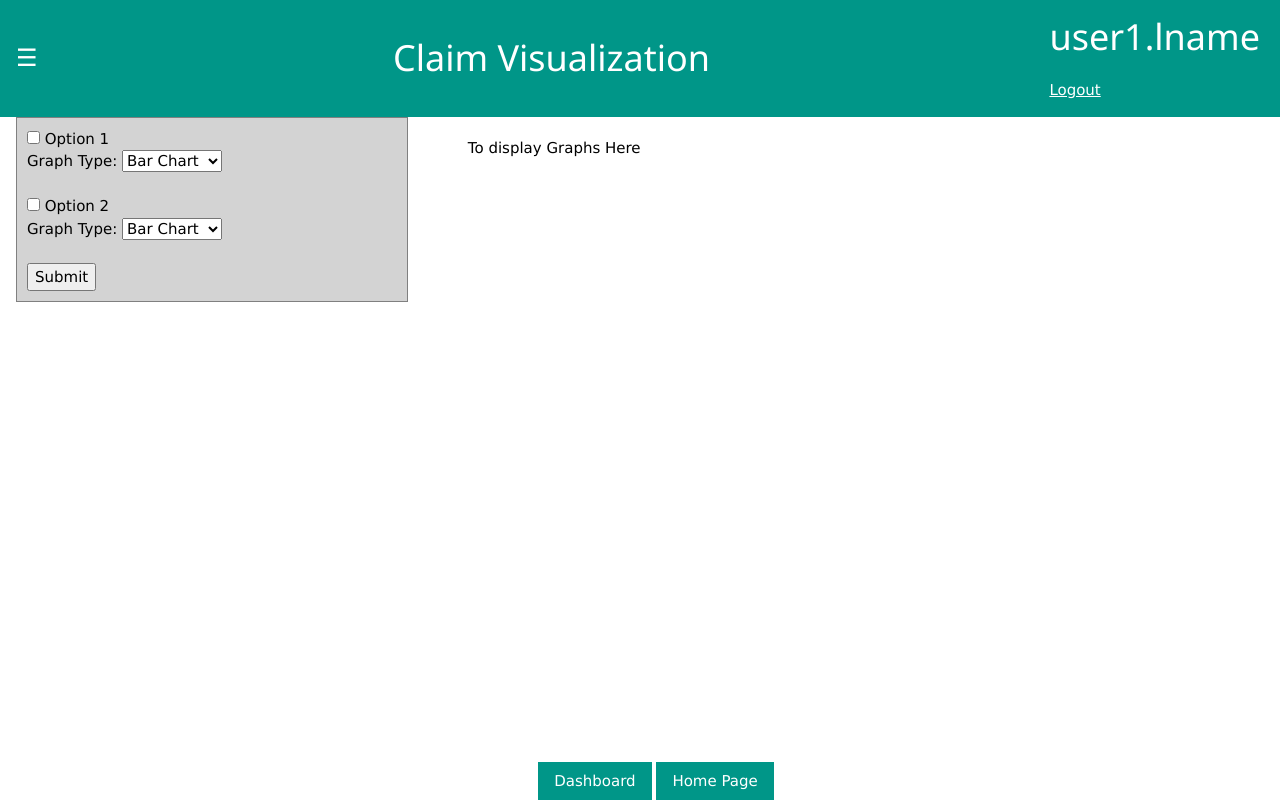
After one commit to JosephAMay/FHIR-Visualizer_GCP, a Flask app: page /claim in a window 1280 px wide. The commit adds this page. Run offline with Flask 3, Linux system fonts and the light colour scheme; a user stored in the database is signed in; some libraries are stand-ins or nearby versions.

Commit message:
Added logout functionality. Added query pages that are supported currently, everything else is tagged with not implemented. Made FHIR Viz homepage a template, and the other options now inherit from it. Added a bit og styling to query pages where query options and chart options are in a box on the left, and graphs will show up on the right.

```diff
--- a/application.py
+++ b/application.py
@@ -11,6 +11,7 @@ from google.cloud import bigquery
 import matplotlib.pyplot as plt
 from collections import Counter
 import datetime
+from functools import wraps
 #Add folder housing the project to the filepath
 bigfolder_path = os.path.abspath(os.path.join(os.path.dirname(__file__), '..'))
 sys.path.append(bigfolder_path)
@@ -28,14 +29,7 @@ socketio = SocketIO(app)
 #Possible client connections
 available_sockets = list(range(1, MAX_CLIENTS+1))
 clients = []
-'''
-Patient - by gender, by age, ethnicity,
-RACTITIONER: by age, gender, qualification->issuer->organizationId/reference, qualification->period->start/end,
-Condition --> bodysite, severity, committimestamp
-Medication request->insurance->coverageid, priority,->medication->reference->medicationID
-Procedure->basedon->careplanId/servicerequestID,locaion->locationID, performed->dateTime,performed->age
 
-'''
 
 bqClient = bigquery.Client(project='fhir-visualization-project')
 db = mysql.connector.connect(
@@ -139,20 +133,11 @@ def handle_connect():
 
 #Handle client disconnections
 #Remove from clients list, add socket back to list of available sockets.
-@socketio.on('disconnect')
-def handle_disconnect():
-    global OVER_CAPACITY
-    client_sid = request.sid
-    disconnected_client = next((client for client in clients if client['sid'] == client_sid), None)
 
-    if disconnected_client:
-        # Add the socket number back to available_sockets
-        available_sockets.append(disconnected_client['socket_number'])
-        # Remove the disconnected client from the clients list
-        clients.remove(disconnected_client)
-        OVER_CAPACITY = False
-        print('Disconnect: Length of clients is:', len(clients))
-
+@app.route('/logout', methods=['GET', 'POST'])
+def logout():
+    session.clear()
+    return redirect(url_for('login'))
 
 @socketio.on('upload_file')
 def handle_upload(data):
@@ -163,6 +148,18 @@ def handle_upload(data):
         accept_uploaded_file(uploaded_file, socket_number)
         #result = self.process_csv(f"uploads/{uploaded_file.filename}")
         emit('csv_processed', {'socket_number': socket_number, 'result': result})
+
+# Define a decorator function to check if the user is logged in
+def login_required(f):
+    @wraps(f)
+    def decorated_function(*args, **kwargs):
+        # Check if 'username' key exists in the session
+        if 'username' not in session:
+            # If user is not logged in, redirect to the login page
+            return redirect(url_for('login'))
+        # If user is logged in, proceed with the original function
+        return f(*args, **kwargs)
+    return decorated_function
 
 @app.route('/login', methods=['GET', 'POST'])
 def login():
@@ -177,18 +174,19 @@ def login():
         worker = query_database(username, password, 'worker')
         if worker is not None:
             session['username'] = username
-            session['role'] = 'employee'
-            return redirect(url_for('results'))
+            session['role'] = 'admin'
+            return redirect(url_for('vizHomepage'))
         elif user is not None:
             session['username'] = username
             session['role'] = 'user'
-            return redirect(url_for('results'))
+            return redirect(url_for('vizHomepage'))
 
     return render_template('login.html')
 
-
+#Page showing options for Visualization
 @app.route('/FHIR-Visualization', methods=['GET', 'POST'])
-def results():
+@login_required
+def vizHomepage():
     global OVER_CAPACITY
     #IF website at max client capacity, send to wait area
     if(OVER_CAPACITY):
@@ -197,10 +195,8 @@ def results():
     #if user is logged in take their file
     if 'username' in session:
         username = session['username']
-    print('Trying BQ Func')
-    result = bigquery_lookup('patient')
-    print(result)
-    return render_template('fhir_vizualizer.html', username=username)
+        role = session['role']
+    return render_template('fhir_vizualizer.html', username=username, role=role)
     #return render_template('about.html')
 
 #After the user has submitted a file and it is classified, send modified folder to their downloads folder
@@ -210,7 +206,6 @@ def download_file(filename):
     downloads_folder = os.path.expanduser("~")
     file_path = os.path.join(downloads_folder, filename)
     return send_file(file_path, as_attachment=True)
-
 
 #home page
 @app.route('/')
@@ -225,5 +220,30 @@ def about():
         return render_template('about.html')
 
 
+@app.route('/patient', methods=['GET', 'POST'])
+@login_required
+def patient():
+    return render_template('patient.html', username=session['username'],role=session['role'])
+
+@app.route('/practitioner', methods=['GET', 'POST'])
+@login_required
+def practitioner():
+    return render_template('practitioner.html', username=session['username'],role=session['role'])
+
+@app.route('/claim', methods=['GET', 'POST'])
+@login_required
+def claim():
+    return render_template('claim.html', username=session['username'],role=session['role'])
+
+@app.route('/medRequest', methods=['GET', 'POST'])
+@login_required
+def medrequest():
+    return render_template('medRequest.html', username=session['username'],role=session['role'])
+
+@app.route('/procedure', methods=['GET', 'POST'])
+@login_required
+def procedure():
+    return render_template('procedure.html', username=session['username'],role=session['role'])
+
 if __name__ == '__main__':
     socketio.run(app, debug=True)
--- a/templates/about.html
+++ b/templates/about.html
@@ -40,7 +40,7 @@
     </div>
     <div class="username">
         {% if 'username' in session %}
-            <h1>{{session['username']}}</h1><p>Add Logout</p>
+            <h1>{{session['username']}}</h1><p><a href="/logout">Logout</a></p>
         {% else %}
             <h1>Welcome!</h1>
         {% endif %}
--- /dev/null
+++ b/templates/claim.html
@@ -0,0 +1,57 @@
+{% extends "fhir_vizualizer.html" %}
+{% block pageTitle %}Claim Visualization{% endblock %}
+{% block pageHeadline %}Claim Visualization{% endblock %}
+{% block content %}
+
+<div class="container" style = "display: flex; justify-content: space-between;">
+    <div class="form-container" style="width: calc(33% - 20px); background-color: lightgrey; padding: 10px; border: 1px solid grey;">
+        <form id="checkboxForm">
+            <label><input type="checkbox" name="option1" value="Option 1"> Option 1</label><br>
+            <div id="followUp1" class="follow-up">
+                <label>Graph Type:
+                    <select name="graphType1">
+                        <option value="bar">Bar Chart</option>
+                        <option value="line">Line Chart</option>
+                        <option value="pie">Pie Chart</option>
+                    </select>
+                </label>
+            </div>
+            <br>
+            <label><input type="checkbox" name="option2" value="Option 2"> Option 2</label><br>
+            <div id="followUp2" class="follow-up">
+                <label>Graph Type:
+                    <select name="graphType2">
+                        <option value="bar">Bar Chart</option>
+                        <option value="line">Line Chart</option>
+                        <option value="pie">Pie Chart</option>
+                    </select>
+                </label>
+            </div>
+            <br>
+
+
+            <input type="submit" value="Submit">
+        </form>
+    </div>
+    <div class="result-container" style = "width: calc(67% - 20px); padding: 20px;">
+        To display Graphs Here
+    </div>
+</div>
+{% endblock %}
+
+<script>
+    const form = document.getElementById('checkboxForm');
+    const checkboxes = form.querySelectorAll('input[type="checkbox"]');
+
+    checkboxes.forEach(checkbox => {
+        checkbox.addEventListener('change', function() {
+            const followUpId = this.name.replace('option', 'followUp');
+            const followUp = document.getElementById(followUpId);
+            if (this.checked) {
+                followUp.style.display = 'block';
+            } else {
+                followUp.style.display = 'none';
+            }
+        });
+    });
+</script>
--- a/templates/fhir_vizualizer.html
+++ b/templates/fhir_vizualizer.html
@@ -5,7 +5,7 @@
     <meta charset="utf-8">
     <meta name="viewport" content="width=device-width, initial-scale=1.0">
 
-    <title>FHIR Visualiation</title>
+    <title>{% block pageTitle %}FHIR Visualiation: Dashboard {% endblock %}</title>
 
     <style>
       .w3-teal {
@@ -19,14 +19,6 @@
     </style>
 </head>
 
-<script src="https://cdnjs.cloudflare.com/ajax/libs/socket.io/4.0.1/socket.io.js" integrity="sha512-q/dWJ3kcmjBLU4Qc47E4A9kTB4m3wuTY7vkFJDTZKjTs8jhyGQnaUrxa0Ytd0ssMZhbNua9hE+E7Qv1j+DyZwA==" crossorigin="anonymous"></script>
-<script type="text/javascript" charset="utf-8">
-    var socket = io();
-    socket.on('connect', function() {
-        socket.emit('my event', {data: 'I\'m connected!'});
-    });
-</script>
-
 <meta name="viewport" content="width=device-width, initial-scale=1">
 <link rel="stylesheet" href="https://www.w3schools.com/w3css/4/w3.css">
 <link rel="stylesheet" href="https://cdnjs.cloudflare.com/ajax/libs/font-awesome/4.7.0/css/font-awesome.min.css">
@@ -39,24 +31,24 @@
   Clinical <i class="fa fa-caret-down"></i>
   </button>
   <div id="clinicalAcc" class="w3-hide w3-white w3-card">
-    <a href="#" class="w3-bar-item w3-button">&#8226;Allergy</a>
-    <a href="#" class="w3-bar-item w3-button">&#8226;Problem</a>
-    <a href="#" class="w3-bar-item w3-button">&#8226;Procedure</a>
-    <a href="#" class="w3-bar-item w3-button">&#8226;CarePlan</a>
-    <a href="#" class="w3-bar-item w3-button">&#8226;Goal</a>
-    <a href="#" class="w3-bar-item w3-button">&#8226;Family History</a>
-    <a href="#" class="w3-bar-item w3-button">&#8226;RiskAssessment</a>
+    <a href="/patient" class="w3-bar-item w3-button">&#8226;Patient</a>
+    <a href="/practitioner" class="w3-bar-item w3-button">&#8226;Practitioner</a>
+    <a href="/procedure" class="w3-bar-item w3-button">&#8226;Procedure</a>
+    <a href="#" class="w3-bar-item w3-button">&#8226;CarePlan-NotImplemented</a>
+    <a href="#" class="w3-bar-item w3-button">&#8226;Goal-NotImplemented</a>
+    <a href="#" class="w3-bar-item w3-button">&#8226;Family History-NotImplemented</a>
+    <a href="#" class="w3-bar-item w3-button">&#8226;RiskAssessment-NotImplemented</a>
   </div>
 
   <button class="w3-button w3-block w3-left-align" id="diagnosticBtn" onclick="myAccFunc(1)">
-  Diagnostics<i class="fa fa-caret-down"></i>
+  Diagnostics-Not Implemented<i class="fa fa-caret-down"></i>
   </button>
    <div id="diagnosticAcc" class="w3-hide w3-white w3-card">
-    <a href="#" class="w3-bar-item w3-button">&#8226;Observation</a>
-    <a href="#" class="w3-bar-item w3-button">&#8226;Report</a>
-    <a href="#" class="w3-bar-item w3-button">&#8226;Specimen</a>
-    <a href="#" class="w3-bar-item w3-button">&#8226;ImagingStudy</a>
-    <a href="#" class="w3-bar-item w3-button">&#8226;Genomics</a>
+    <a href="#" class="w3-bar-item w3-button">&#8226;Observation-NotImplemented</a>
+    <a href="#" class="w3-bar-item w3-button">&#8226;Report-NotImplemented</a>
+    <a href="#" class="w3-bar-item w3-button">&#8226;Specimen-NotImplemented</a>
+    <a href="#" class="w3-bar-item w3-button">&#8226;ImagingStudy-NotImplemented</a>
+    <a href="#" class="w3-bar-item w3-button">&#8226;Genomics-NotImplemented</a>
 
   </div>
 
@@ -64,37 +56,39 @@
   Medications<i class="fa fa-caret-down"></i>
   </button>
    <div id="medicationAcc" class="w3-hide w3-white w3-card">
-    <a href="#" class="w3-bar-item w3-button">&#8226;Medications</a>
-    <a href="#" class="w3-bar-item w3-button">&#8226;Request</a>
-    <a href="#" class="w3-bar-item w3-button">&#8226;Dispense</a>
-    <a href="#" class="w3-bar-item w3-button">&#8226;Administration</a>
-    <a href="#" class="w3-bar-item w3-button">&#8226;Statement</a>
-    <a href="#" class="w3-bar-item w3-button">&#8226;Immunization</a>
+    <a href="/medRequest" class="w3-bar-item w3-button">&#8226;Medication Requests</a>
+    <a href="#" class="w3-bar-item w3-button">&#8226;Dispense-NotImplemented</a>
+    <a href="#" class="w3-bar-item w3-button">&#8226;Administration-NotImplemented</a>
+    <a href="#" class="w3-bar-item w3-button">&#8226;Statement-Not Implemented</a>
+    <a href="#" class="w3-bar-item w3-button">&#8226;Immunization-Not Implemented</a>
   </div>
 
   <button class="w3-button w3-block w3-left-align" id="workflowBtn" onclick="myAccFunc(3)">
-  Work Flow<i class="fa fa-caret-down"></i>
+  Work Flow-Not Implemented<i class="fa fa-caret-down"></i>
   </button>
    <div id="workflowAcc" class="w3-hide w3-white w3-card">
-    <a href="#" class="w3-bar-item w3-button">&#8226;Introduction + Task</a>
-    <a href="#" class="w3-bar-item w3-button">&#8226;Appointment</a>
-    <a href="#" class="w3-bar-item w3-button">&#8226;Schedule</a>
-    <a href="#" class="w3-bar-item w3-button">&#8226;Referral</a>
-    <a href="#" class="w3-bar-item w3-button">&#8226;PlanDefinition</a>
+    <a href="#" class="w3-bar-item w3-button">&#8226;Introduction + Task-Not Implemented</a>
+    <a href="#" class="w3-bar-item w3-button">&#8226;Appointment-Not Implemented</a>
+    <a href="#" class="w3-bar-item w3-button">&#8226;Schedule-Not Implemented</a>
+    <a href="#" class="w3-bar-item w3-button">&#8226;Referral-Not Implemented</a>
+    <a href="#" class="w3-bar-item w3-button">&#8226;PlanDefinition-Not Implemented</a>
   </div>
 
-  <button class="w3-button w3-block w3-left-align" id="financialBtn" onclick="myAccFunc(4)">
-  Financial<i class="fa fa-caret-down"></i>
-  </button>
-   <div id="financialAcc" class="w3-hide w3-white w3-card">
-    <a href="#" class="w3-bar-item w3-button">&#8226;Claim</a>
-    <a href="#" class="w3-bar-item w3-button">&#8226;Account</a>
-    <a href="#" class="w3-bar-item w3-button">&#8226;Invoice</a>
-    <a href="#" class="w3-bar-item w3-button">&#8226;ChargeItem</a>
-    <a href="#" class="w3-bar-item w3-button">&#8226;Coverage + Eligibility</a>
-    <a href="#" class="w3-bar-item w3-button">&#8226;Request & Response</a>
-    <a href="#" class="w3-bar-item w3-button">&#8226;ExplanationOfBenefit</a>
-  </div>
+  {% if role == 'admin' %}
+    <button class="w3-button w3-block w3-left-align" id="financialBtn" onclick="myAccFunc(4)">
+    Financial<i class="fa fa-caret-down"></i>
+    </button>
+    <div id="financialAcc" class="w3-hide w3-white w3-card">
+      <a href="claim" class="w3-bar-item w3-button">&#8226;Claim</a>
+      <a href="#" class="w3-bar-item w3-button">&#8226;Account-Not Implemented</a>
+      <a href="#" class="w3-bar-item w3-button">&#8226;Invoice-Not Implemented</a>
+      <a href="#" class="w3-bar-item w3-button">&#8226;ChargeItem-Not Implemented</a>
+      <a href="#" class="w3-bar-item w3-button">&#8226;Coverage + Eligibility-Not Implemented</a>
+      <a href="#" class="w3-bar-item w3-button">&#8226;Request & Response-Not Implemented</a>
+      <a href="#" class="w3-bar-item w3-button">&#8226;ExplanationOfBenefit-Not Implemented</a>
+    </div>
+  {% endif %}
+
 </div>
 
 <div id="main">
@@ -102,16 +96,18 @@
 <div class="w3-teal">
   <button id="openNav" class="w3-button w3-teal w3-xlarge" onclick="w3_open()">&#9776;</button>
   <div class="w3-container">
-    <h1>FHIR Visualization</h1>
+    <h1>{% block pageHeadline %}FHIR Visualization {% endblock %}</h1>
   </div>
   <div class="username">
-    <h1>{{ username }}</h1><p>Add Logout</p>
+    <h1>{{ username }}</h1><p><a href="/logout">Logout</a></p>
   </div>
 </div>
 
 <div class="w3-container">
 
+{% block content %}
 <p>Welcome, {{ username }}!</p>
+<p>The Idea is for this to be a dashboard page with some general charts, and then the other pages can grab sepcifics</p>
     <form action="/FHIR-Visualizer" method="post" enctype="multipart/form-data">
         <input type="file" name="file" required><br>
         <input type="submit" value="Upload">
@@ -123,6 +119,12 @@
 </div>
 <button class="w3-button w3-teal homeButton" style="text-align: center;" onclick="window.location.href='/'">Homepage</button>
 <button class="w3-button w3-teal homeButton" style="text-align: center;" onclick="window.location.href='/login'">Login</button>
+
+{% endblock %}
+<div class="button-container" style="position: fixed; bottom: 0; width: 100%; text-align: center;">
+  <button class="w3-button w3-teal" onclick="window.location.href='/FHIR-Visualization'">Dashboard</button>
+  <button class="w3-button w3-teal" onclick="window.location.href='/'">Home Page</button>
+</div>
 
 </div>
 
```
Also changed, not shown: SQL/queryTemplates.sql (+9 -11 lines), templates/medRequest.html (added, +58 -0 lines), templates/patient.html (added, +58 -0 lines), templates/practitioner.html (added, +58 -0 lines), templates/procedure.html (added, +58 -0 lines).
